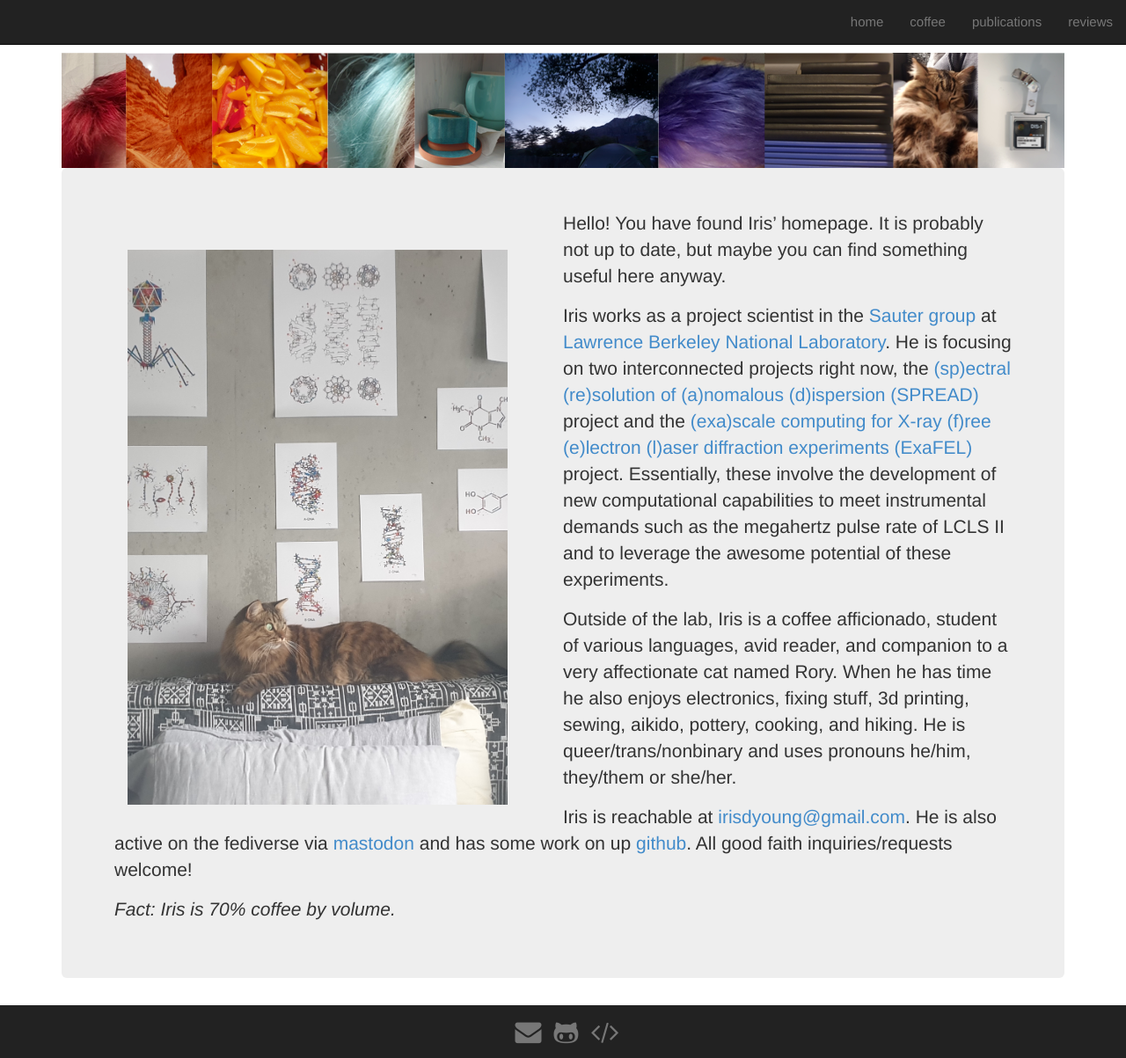
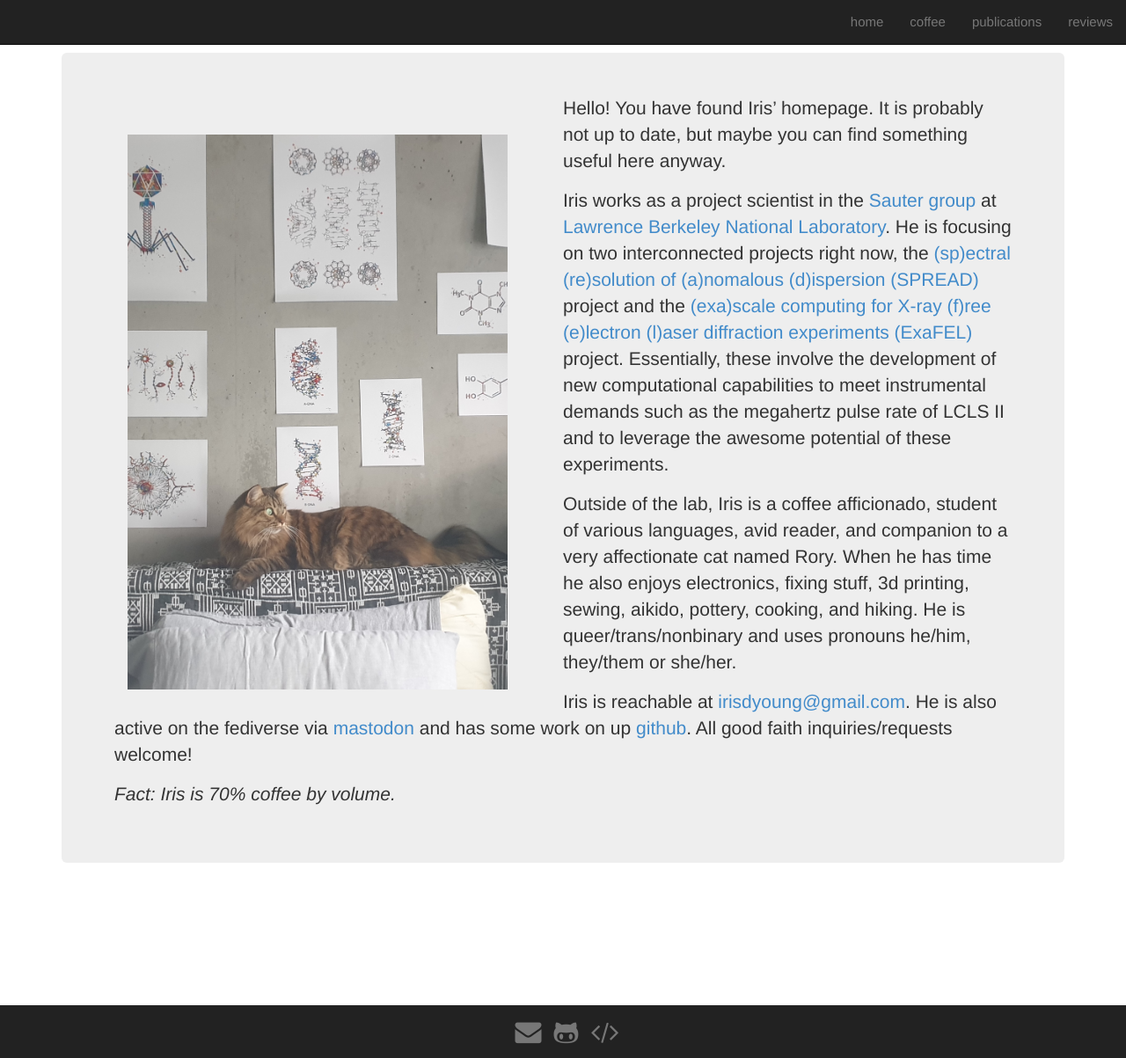
Before and after one commit to irisdyoung/irisdyoung.github.io, a Jekyll site: the page built from index.md, in a window 1280 px wide and 1203 px high. Shown: the whole window at 88% size. Built offline with Jekyll 4.4.1, drawn with Linux system fonts in a browser that asks for light colours; nearby versions of some CDN libraries.

Commit message:
Drop header image that could never be positioned right

```diff
--- a/_layouts/default.html
+++ b/_layouts/default.html
@@ -1,5 +1,5 @@
 {% include header.html %}
-<img class="img-fluid max-width:100%" src="/static/img/art/Rainbow_from_photos.png" alt="Rainbow generated from a sequence of photographs">
+<!-- <img class="img-fluid max-width:100%" src="/static/img/art/Rainbow_from_photos.png" alt="Rainbow generated from a sequence of photographs"> -->
 
 {{content}}
 
--- a/_layouts/home.html
+++ b/_layouts/home.html
@@ -1,7 +1,7 @@
 {% include header.html %}
 
 
-<img class="img-fluid" src="/static/img/art/Rainbow_from_photos.png" alt="Rainbow generated from a sequence of photographs">
+<!-- <img class="img-fluid" src="/static/img/art/Rainbow_from_photos.png" alt="Rainbow generated from a sequence of photographs"> -->
 <div class="container-fluid">
     <div class="row-fluid">
         <div class="jumbotron-fluid">
```
